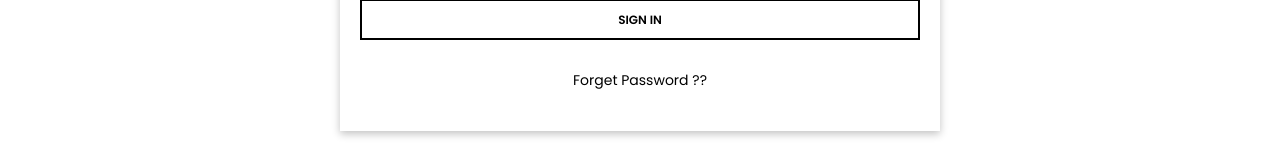
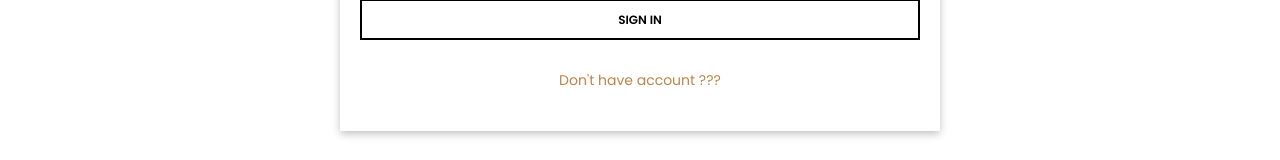
Before and after one commit to ductc241/Shopping, a React (Vite) app: page /login in a window 1280 px wide. Shown: the part 732-892 px from the top of the page. Built offline with nearby package versions, Linux system fonts and the light colour scheme.

Commit message:
Update Register UI

```diff
--- a/src/containers/Auth/Login/Login.css
+++ b/src/containers/Auth/Login/Login.css
@@ -57,6 +57,10 @@
     text-align: center;
 }
 
+.login__footer-text a{
+    color: var(--color-primary);
+}
+
 .form-error{
     background-color: #e26868;
     border-color: #de536a;
--- a/src/containers/Auth/Login/index.jsx
+++ b/src/containers/Auth/Login/index.jsx
@@ -1,6 +1,6 @@
 import React, { useState } from 'react'
 import { useDispatch } from 'react-redux';
-import { useNavigate } from 'react-router-dom'
+import { useNavigate, Link } from 'react-router-dom'
 
 import { useForm } from 'react-hook-form'
 import { yupResolver } from '@hookform/resolvers/yup';
@@ -83,7 +83,9 @@ const Login = () => {
           </div>
 
           <Button type='submit' content='SIGN IN' variant='border' />
-          <p className='login__footer-text'>Forget Password ??</p>
+          <div className='login__footer-text'>
+            <Link to='/register'>Don't have account ??? </Link>
+          </div>
         </form>
       </div>
     </div>
```
